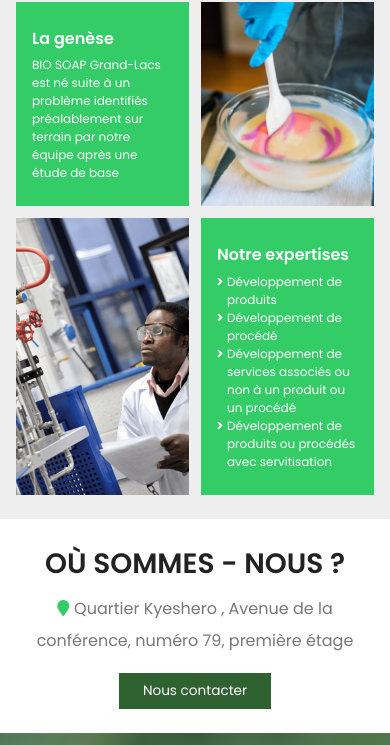
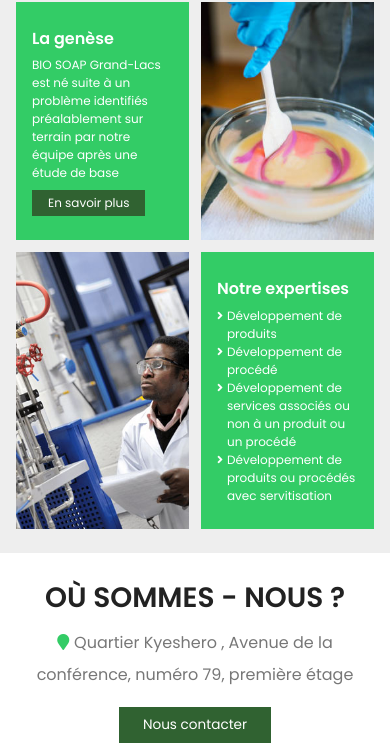
Before and after one commit to Ashuza11/Bio-soapGL-website, a plain HTML site: page home.html in a window 390 px wide. Shown: the part 4140-4885 px from the top of the page. Drawn offline with nearby package versions, Linux system fonts and the light colour scheme.

Commit message:
update services btn

```diff
--- a/css/style.css
+++ b/css/style.css
@@ -884,7 +884,8 @@ input[type="url"], textarea {
       padding: 4rem;
    }
    .services .box-container .box .phone_none {
-      display: none;
+      font-size: 1.5rem;
+      padding: .5rem 2rem;
    }
    .heading-title{
       font-size: 3.5rem;
```
